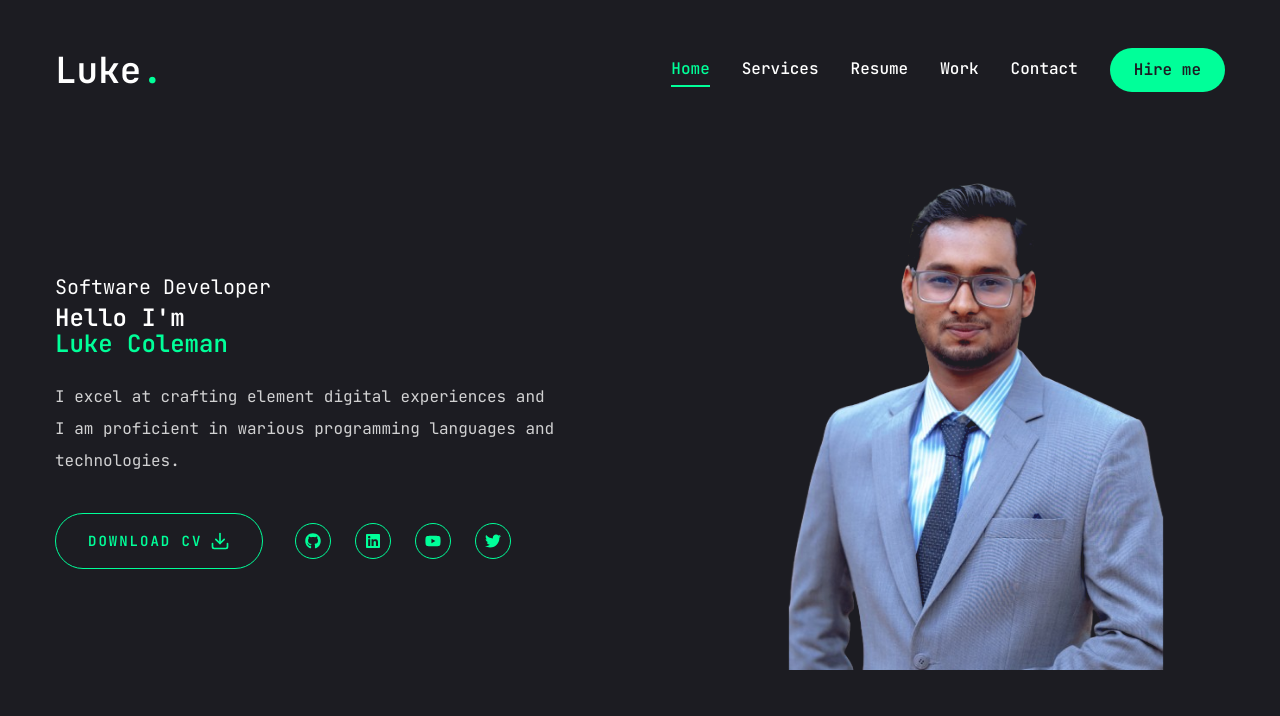
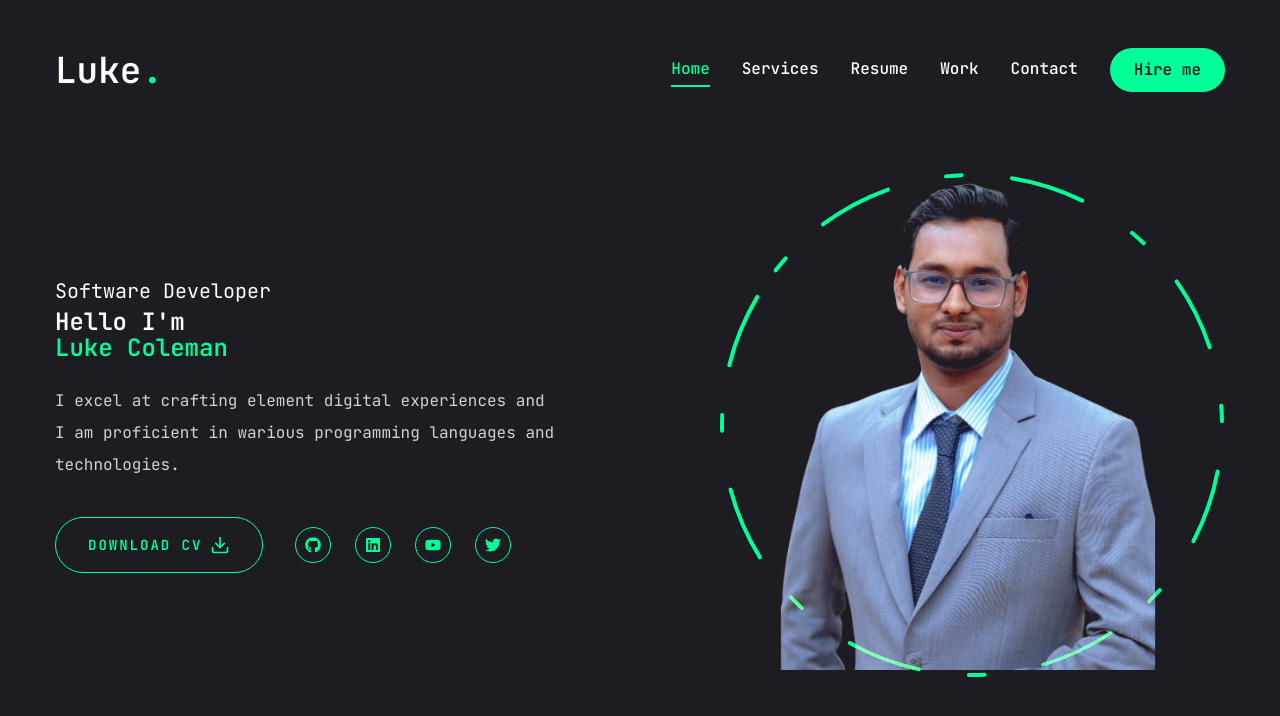
Before and after one commit to smhemel/Portfolio-using-nextjs, a Next.js app: page / in a window 1280 px wide. Shown: the top 716 px of the page. Built offline with nearby package versions, Linux system fonts and the light colour scheme.

Commit message:
Added Photo component.

```diff
--- a/components/Photo.tsx
+++ b/components/Photo.tsx
@@ -13,11 +13,37 @@ const Photo = () => {
 				<motion.div
 					initial={{opacity: 0}}
 					animate={{opacity: 1, transition: {delay: 2.4, duration: 0.4, ease: 'easeInOut'}}}
+					className="w-[298px] h-[298px] xl:w-[498px] xl:h-[498px] mix-blend-lighten absolute"
 				>
-					<div className="w-[298px] h-[298px] xl:w-[498px] xl:h-[498px] mix-blend-lighten">
-						<Image src="/assets/photo.png" priority quality={100} fill alt="" className="object-contain" />
-					</div>
+					<Image src="/assets/photo.png" priority quality={100} fill alt="" className="object-contain" />
 				</motion.div>
+
+				<motion.svg
+					className="w-[300px] xl:w-[506px] h-[300px] xl:h-[506px]"
+					fill="transparent"
+					viewBox="0 0 506 506"
+					xmlns="http://www.w3.org/2000/svg"
+				>
+					<motion.circle
+						cx="253"
+						cy="253"
+						r="250"
+						stroke="#00ff99"
+						strokeWidth="4"
+						strokeLinecap="round"
+						strokeLinejoin="round"
+						initial={{strokeDasharray: '24 10 0 0'}}
+						animate={{
+							strokeDasharray: ['15 120 25 25', '16 25 92 72', '4 250 22 22'],
+							rotate: [120, 360],
+						}}
+						transition={{
+							duration: 20,
+							repeat: Infinity,
+							repeatType: 'reverse',
+						}}
+					/>
+				</motion.svg>
 			</motion.div>
 		</div>
 	);
```
